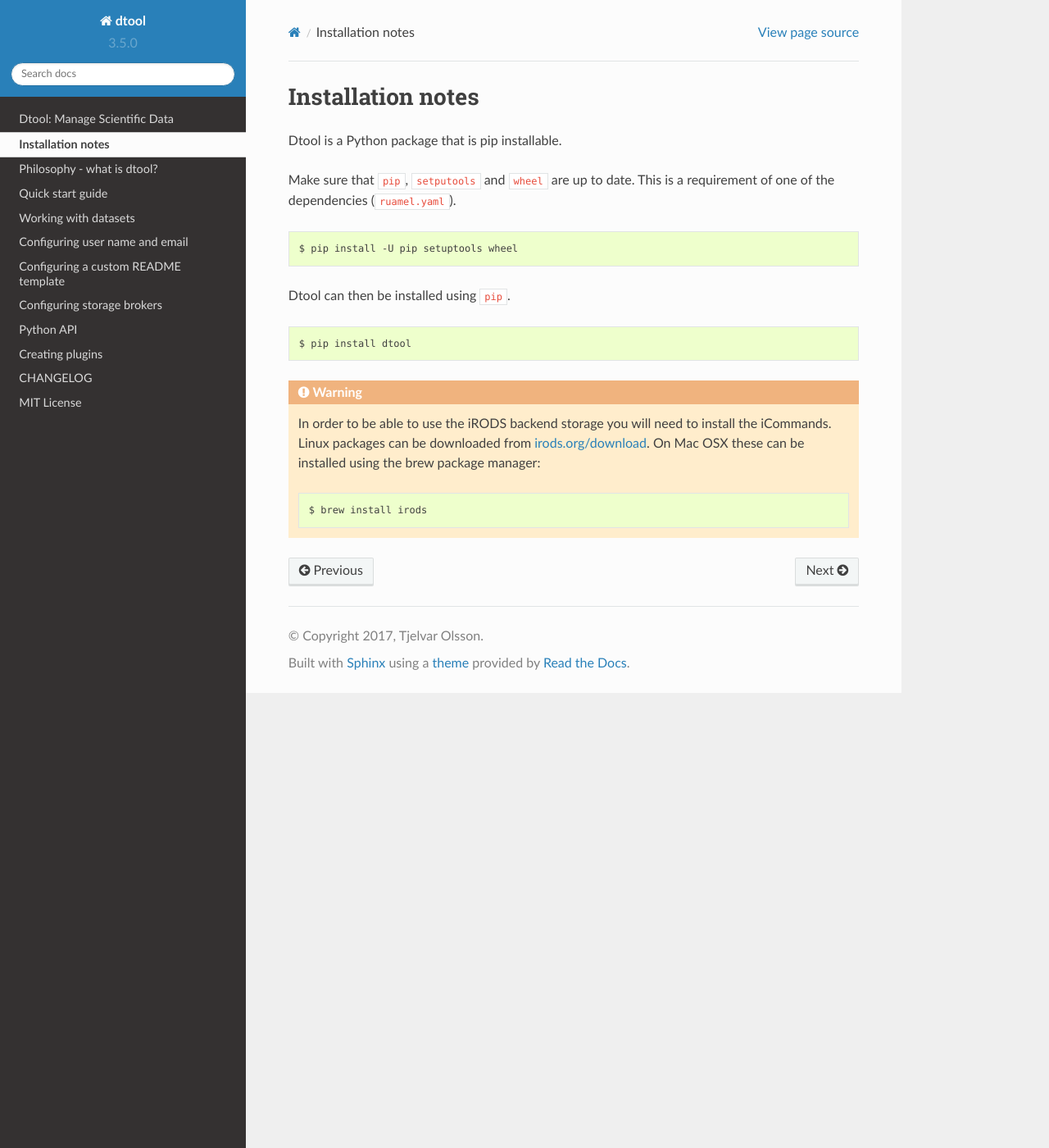
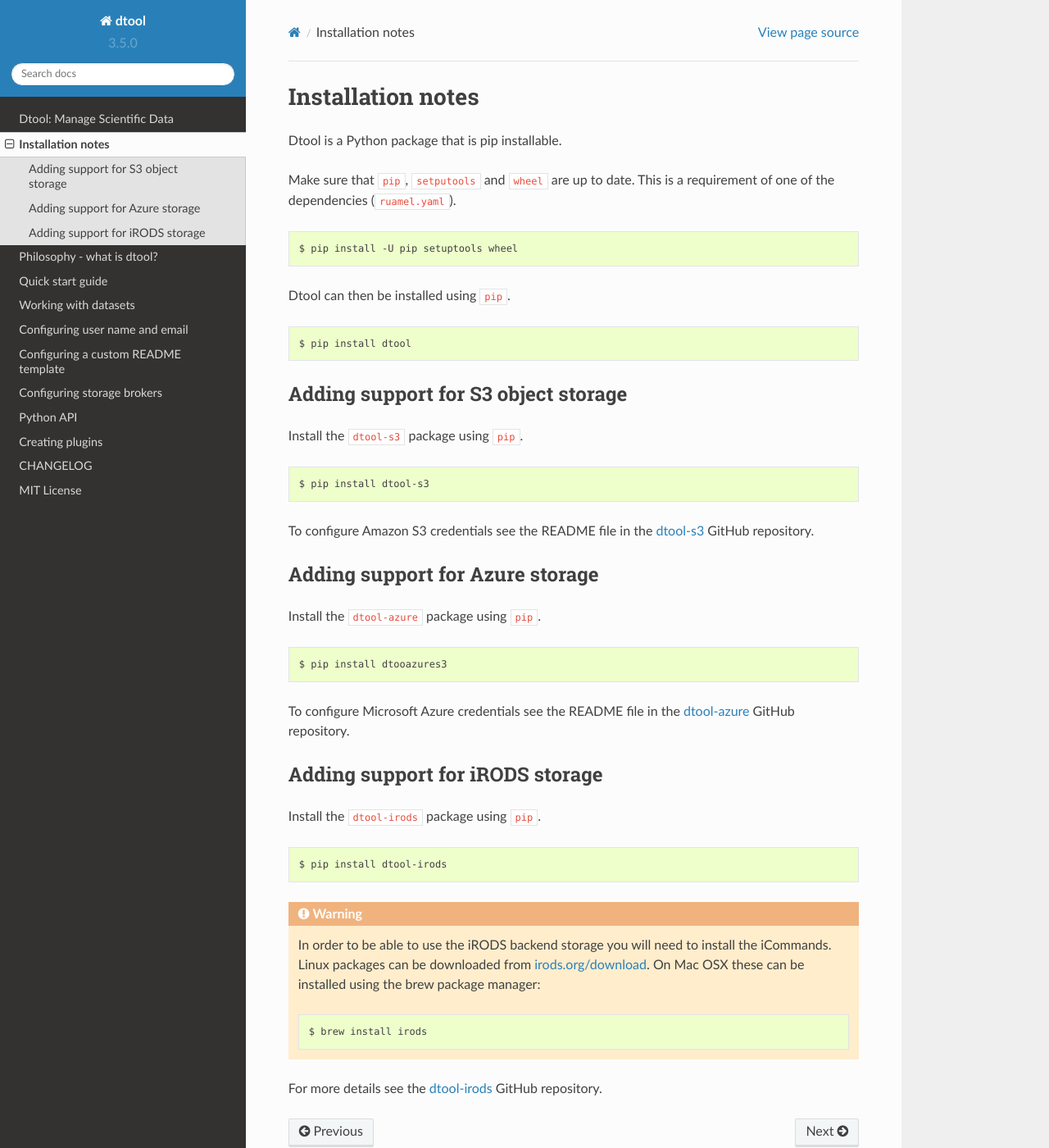
Before and after one commit to jic-dtool/dtool, a Sphinx documentation site: the page built from docs/source/installation_notes.rst, in a window 1280 px wide and 1400 px high. Shown: the whole window at 82% size. Built offline with Sphinx 7.4.7 and the Read the Docs theme 2.0.0, drawn with Linux system fonts in a browser that asks for light colours.

Commit message:
Update the installation notes

```diff
--- a/docs/source/installation_notes.rst
+++ b/docs/source/installation_notes.rst
@@ -16,6 +16,43 @@
 
     $ pip install dtool
 
+
+Adding support for S3 object storage
+------------------------------------
+
+Install the ``dtool-s3`` package using ``pip``.
+
+.. code-block:: none
+
+    $ pip install dtool-s3
+
+To configure Amazon S3 credentials see the README file in the `dtool-s3
+<https://github.com/jic-dtool/dtool-s3>`_ GitHub repository.
+
+
+Adding support for Azure storage
+--------------------------------
+
+Install the ``dtool-azure`` package using ``pip``.
+
+.. code-block:: none
+
+    $ pip install dtooazures3
+
+To configure Microsoft Azure credentials see the README file in the
+`dtool-azure <https://github.com/jic-dtool/dtool-azure>`_ GitHub repository.
+
+
+
+Adding support for iRODS storage
+--------------------------------
+
+Install the ``dtool-irods`` package using ``pip``.
+
+.. code-block:: none
+
+    $ pip install dtool-irods
+
 .. warning:: In order to be able to use the iRODS backend storage
              you will need to install the iCommands. Linux packages
              can be downloaded from `irods.org/download
@@ -23,3 +60,6 @@
              be installed using the brew package manager::
 
                     $ brew install irods
+
+For more details see the `dtool-irods
+<https://github.com/jic-dtool/dtool-irods>`_ GitHub repository.
```
